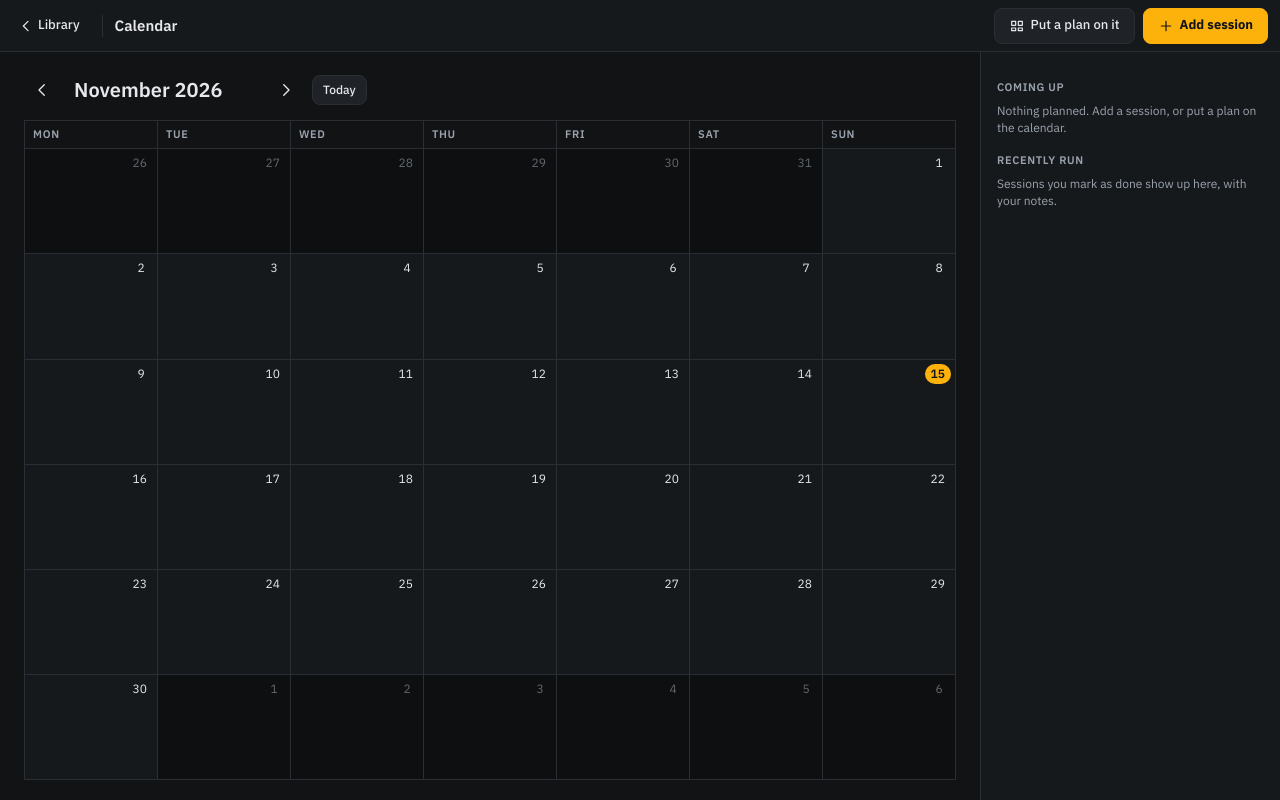
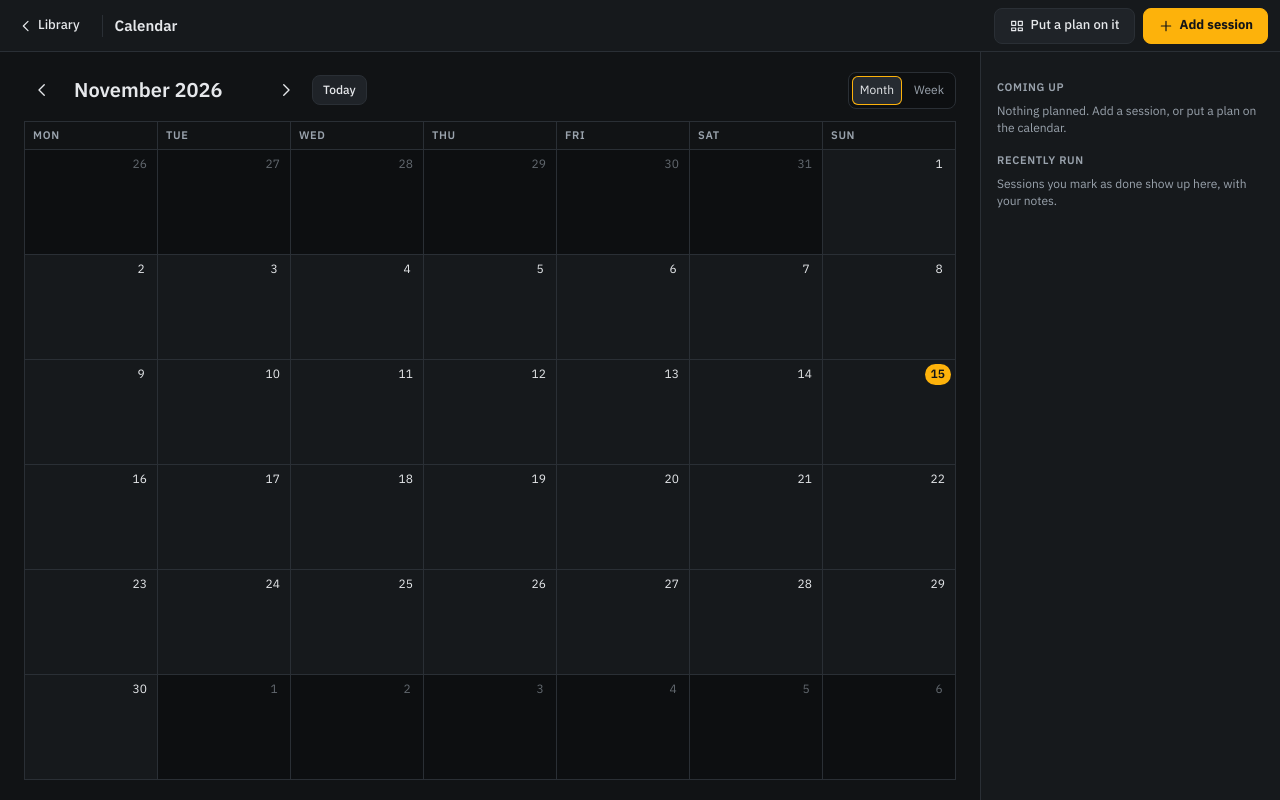
Before and after one commit to DanielKhojaste/lineup, a React (Vite) app: page /calendar in a window 1280 px wide. Built offline with nearby package versions, Linux system fonts and the light colour scheme.

Commit message:
feat(planner): a week view in the calendar, remembered

```diff
--- a/src/styles/app.css
+++ b/src/styles/app.css
@@ -4186,3 +4186,19 @@ input.plan-topic__title {
 .button--danger-text:hover {
 	background: var(--hover);
 }
+
+/* The week view: one row of seven tall days. */
+.calendar__grid--week {
+	grid-auto-rows: minmax(360px, 1fr);
+}
+
+.calendar__grid--week .calendar__entry {
+	flex-direction: column;
+	align-items: flex-start;
+	gap: 1px;
+	padding: 6px 8px;
+}
+
+.calendar__grid--week .calendar__entry-title {
+	white-space: normal;
+}
--- a/src/views/Calendar.tsx
+++ b/src/views/Calendar.tsx
@@ -11,6 +11,7 @@ import {
 	describeDay,
 	EntryStatus,
 	monthGrid,
+	startOfWeek,
 	parseISODate,
 	sortEntries,
 	toISODate,
@@ -251,16 +252,39 @@ function PickPlanDialog({
 	);
 }
 
+const MODE_KEY = "lineup.calendarMode";
+
+/** "16 – 22 Nov 2026", or "30 Nov – 6 Dec 2026" across two months. */
+function weekTitle(first: Date, last: Date): string {
+	const mon = (d: Date) => d.toLocaleDateString(undefined, { month: "short" });
+	const start = first.getMonth() === last.getMonth() ? `${first.getDate()}` : `${first.getDate()} ${mon(first)}`;
+	return `${start} – ${last.getDate()} ${mon(last)} ${last.getFullYear()}`;
+}
+
 export default function Calendar() {
 	const library = useLibrary();
 	const navigate = useNavigate();
 	const { openMenu } = useContextMenu();
 	const jumpTo = (useLocation().state as { date?: string } | null)?.date;
 	const today = toISODate(new Date());
-	const [month, setMonth] = useState(() => {
-		const d = (jumpTo && parseISODate(jumpTo)) || new Date();
-		return { year: d.getFullYear(), month: d.getMonth() };
+	// The day the calendar is showing (its month, or its week).
+	const [focus, setFocus] = useState<Date>(() => (jumpTo && parseISODate(jumpTo)) || new Date());
+	const [mode, setModeState] = useState<"month" | "week">(() => {
+		try {
+			return localStorage.getItem(MODE_KEY) === "week" ? "week" : "month";
+		} catch {
+			return "month";
+		}
 	});
+	const setMode = (next: "month" | "week") => {
+		setModeState(next);
+		try {
+			localStorage.setItem(MODE_KEY, next);
+		} catch {
+			// Only remembered while the app is open.
+		}
+	};
+	const month = { year: focus.getFullYear(), month: focus.getMonth() };
 	const [team, setTeam] = useState<string>("all");
 	const [editing, setEditing] = useState<(CalendarEntry & { isNew?: boolean }) | null>(null);
 	const [removing, setRemoving] = useState<CalendarEntry | null>(null);
@@ -268,7 +292,10 @@ export default function Calendar() {
 	const [layingOut, setLayingOut] = useState<Plan | null>(null);
 	const [dropDate, setDropDate] = useState<string | null>(null);
 
-	const days = monthGrid(month.year, month.month);
+	const days =
+		mode === "month"
+			? monthGrid(month.year, month.month)
+			: Array.from({ length: 7 }, (_, i) => addDays(startOfWeek(focus), i));
 	const teams = useMemo(
 		() => [...new Set(library.calendar.map((e) => e.team).filter(Boolean))].sort(),
 		[library.calendar],
@@ -280,16 +307,20 @@ export default function Calendar() {
 		return map;
 	}, [entries]);
 	const upcoming = sortEntries(entries.filter((e) => e.date >= today && e.status === "planned")).slice(0, 6);
-	const recent = sortEntries(entries.filter((e) => e.status === "done")).reverse().slice(0, 6);
-	const title = new Date(month.year, month.month, 1).toLocaleDateString(undefined, {
-		month: "long",
-		year: "numeric",
-	});
+	const recent = sortEntries(entries.filter((e) => e.status === "done" && e.date <= today))
+		.reverse()
+		.slice(0, 6);
+	const title =
+		mode === "month"
+			? new Date(month.year, month.month, 1).toLocaleDateString(undefined, {
+					month: "long",
+					year: "numeric",
+				})
+			: weekTitle(days[0], days[6]);
 	const shift = (by: number) =>
-		setMonth(({ year, month: m }) => {
-			const d = new Date(year, m + by, 1);
-			return { year: d.getFullYear(), month: d.getMonth() };
-		});
+		setFocus((d) =>
+			mode === "month" ? new Date(d.getFullYear(), d.getMonth() + by, 1) : addDays(d, 7 * by),
+		);
 
 	const openSession = (id: string) => navigate(`/session/${id}`, { state: { from: "/calendar" } });
 	const sessionTitle = (id: string) => library.getSession(id)?.meta.title ?? "Deleted session";
@@ -402,25 +433,39 @@ export default function Calendar() {
 			<div className="calendar-view__body">
 				<main className="calendar">
 					<div className="calendar__head">
-						<button type="button" className="icon-button" aria-label="Previous month" onClick={() => shift(-1)}>
+						<button type="button" className="icon-button" aria-label={mode === "month" ? "Previous month" : "Previous week"} onClick={() => shift(-1)}>
 							<Icon name="chevronLeft" size={18} />
 						</button>
 						<h2>{title}</h2>
-						<button type="button" className="icon-button" aria-label="Next month" onClick={() => shift(1)}>
+						<button type="button" className="icon-button" aria-label={mode === "month" ? "Next month" : "Next week"} onClick={() => shift(1)}>
 							<Icon name="chevronRight" size={18} />
 						</button>
 						<button
 							type="button"
 							className="button button--small"
 							onClick={() => {
-								const d = new Date();
-								setMonth({ year: d.getFullYear(), month: d.getMonth() });
+								setFocus(new Date());
 							}}
 						>
 							Today
 						</button>
+						<span className="topbar__spacer" />
+						<div className="segmented" role="radiogroup" aria-label="Show">
+							{(["month", "week"] as const).map((m) => (
+								<button
+									key={m}
+									type="button"
+									role="radio"
+									aria-checked={mode === m}
+									className={`segmented__item${mode === m ? " is-active" : ""}`}
+									onClick={() => setMode(m)}
+								>
+									{m === "month" ? "Month" : "Week"}
+								</button>
+							))}
+						</div>
 					</div>
-					<div className="calendar__grid" role="grid" aria-label={title}>
+					<div className={`calendar__grid calendar__grid--${mode}`} role="grid" aria-label={title}>
 						{WEEKDAYS.map((d) => (
 							<div key={d} className="calendar__weekday" role="columnheader">
 								{d}
@@ -429,7 +474,7 @@ export default function Calendar() {
 						{days.map((day) => {
 							const iso = toISODate(day);
 							const list = byDay.get(iso) ?? [];
-							const outside = day.getMonth() !== month.month;
+							const outside = mode === "month" && day.getMonth() !== month.month;
 							return (
 								<div
 									key={iso}
@@ -533,8 +578,7 @@ export default function Calendar() {
 					onClose={() => setLayingOut(null)}
 					onConfirm={async (list, first) => {
 						await library.addEntries(list);
-						const d = parseISODate(first)!;
-						setMonth({ year: d.getFullYear(), month: d.getMonth() });
+						setFocus(parseISODate(first)!);
 					}}
 				/>
 			)}
```
Also changed, not shown: 1 other file (tests, documents, lock files or other folders).
